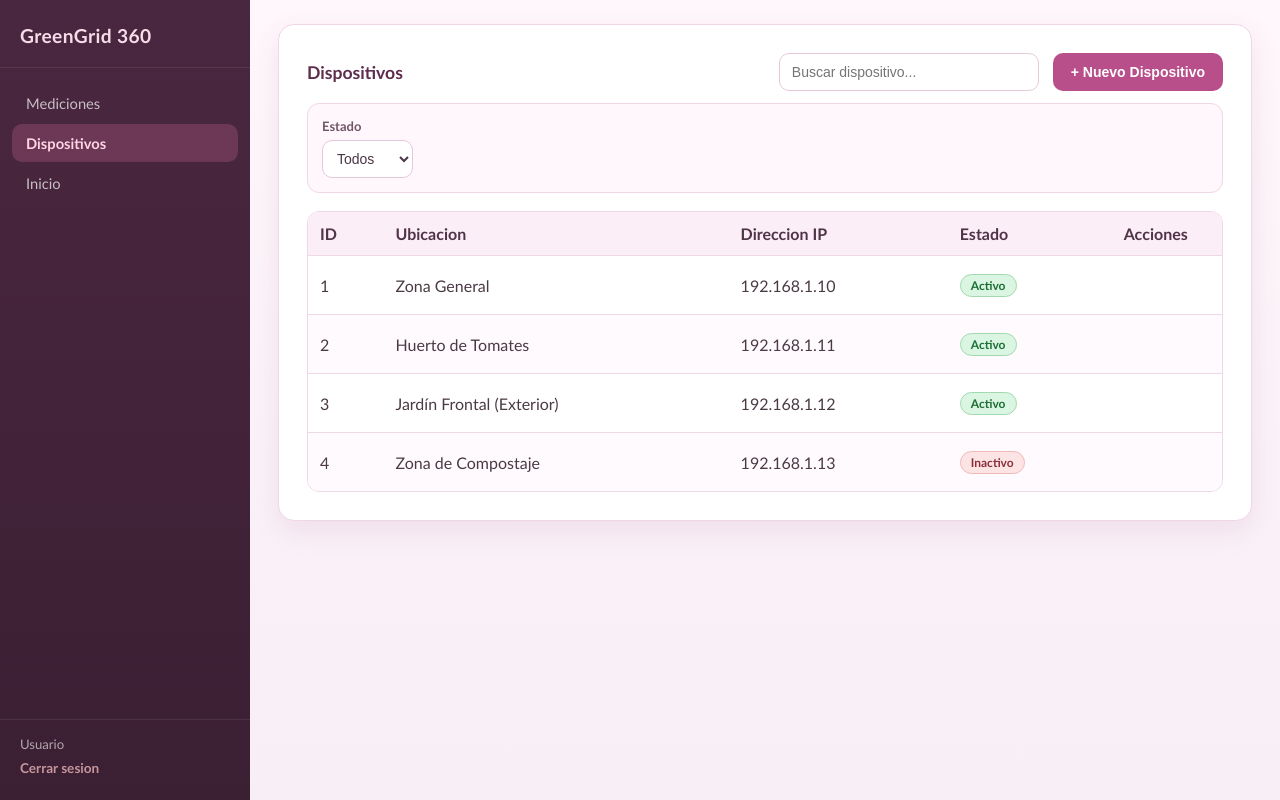
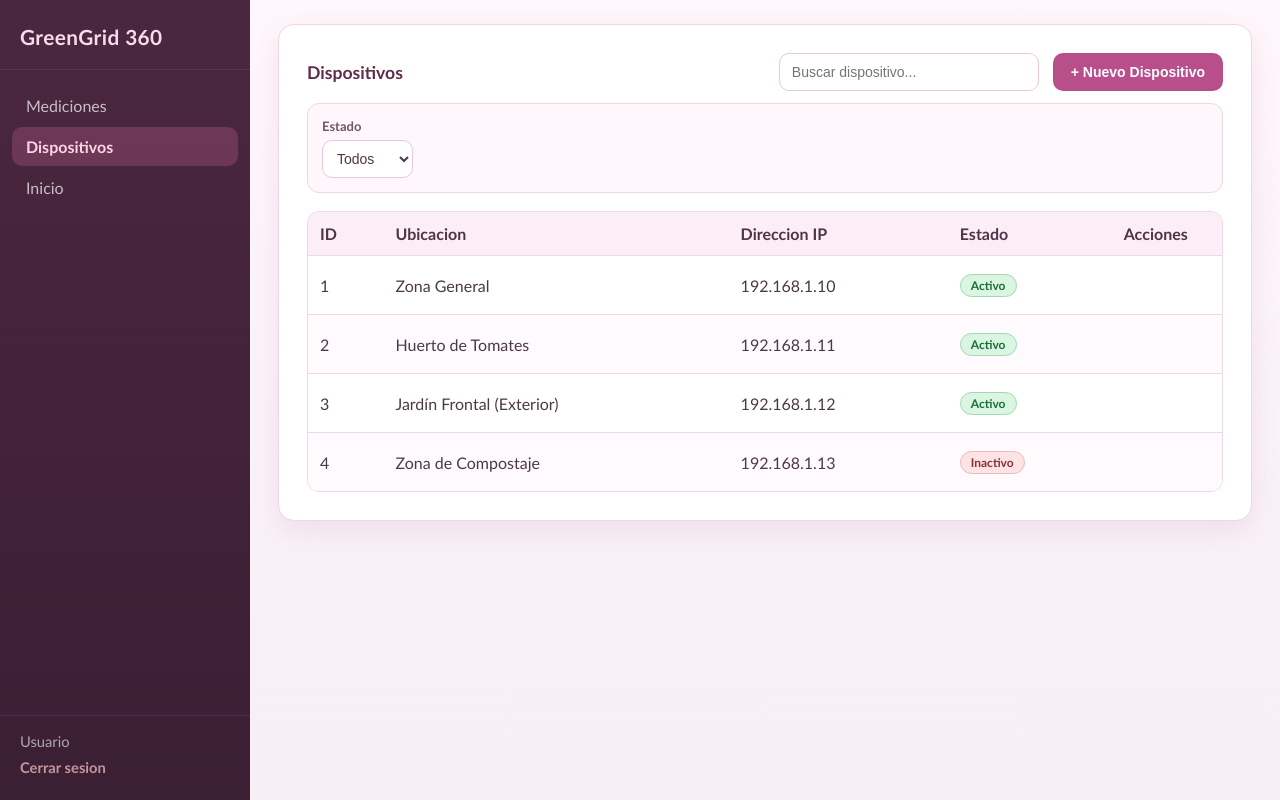
Before and after one commit to luiseurban/greengrid360, a PHP site: page /index.php?accion=dispositivos in a window 1280 px wide. Run offline with PHP 8.4, Linux system fonts and the light colour scheme; the visitor is signed in with stand-in values (Sample User, id 1); data comes from the database, SQL or seed files in the repository.

Commit message:
Minor fix

```diff
--- a/css/mediciones.css
+++ b/css/mediciones.css
@@ -26,7 +26,7 @@
 
 .sidebar-brand .brand-mark {
     color: #f5dce8;
-    font-size: 1.2rem;
+    font-size: 1.3rem;
 }
 
 .sidebar-nav {
@@ -46,7 +46,7 @@
     color: rgba(255, 255, 255, 0.7);
     text-decoration: none;
     font-weight: 500;
-    font-size: 0.92rem;
+    font-size: 1rem;
     transition: background 0.2s ease, color 0.2s ease;
 }
 
@@ -69,7 +69,7 @@
 
 .sidebar-user {
     color: rgba(255, 255, 255, 0.6);
-    font-size: 0.82rem;
+    font-size: 0.92rem;
     margin-bottom: 8px;
     overflow: hidden;
     text-overflow: ellipsis;
@@ -80,7 +80,7 @@
     display: block;
     color: rgba(255, 200, 200, 0.7);
     text-decoration: none;
-    font-size: 0.85rem;
+    font-size: 0.92rem;
     font-weight: 600;
     transition: color 0.2s ease;
 }
```
